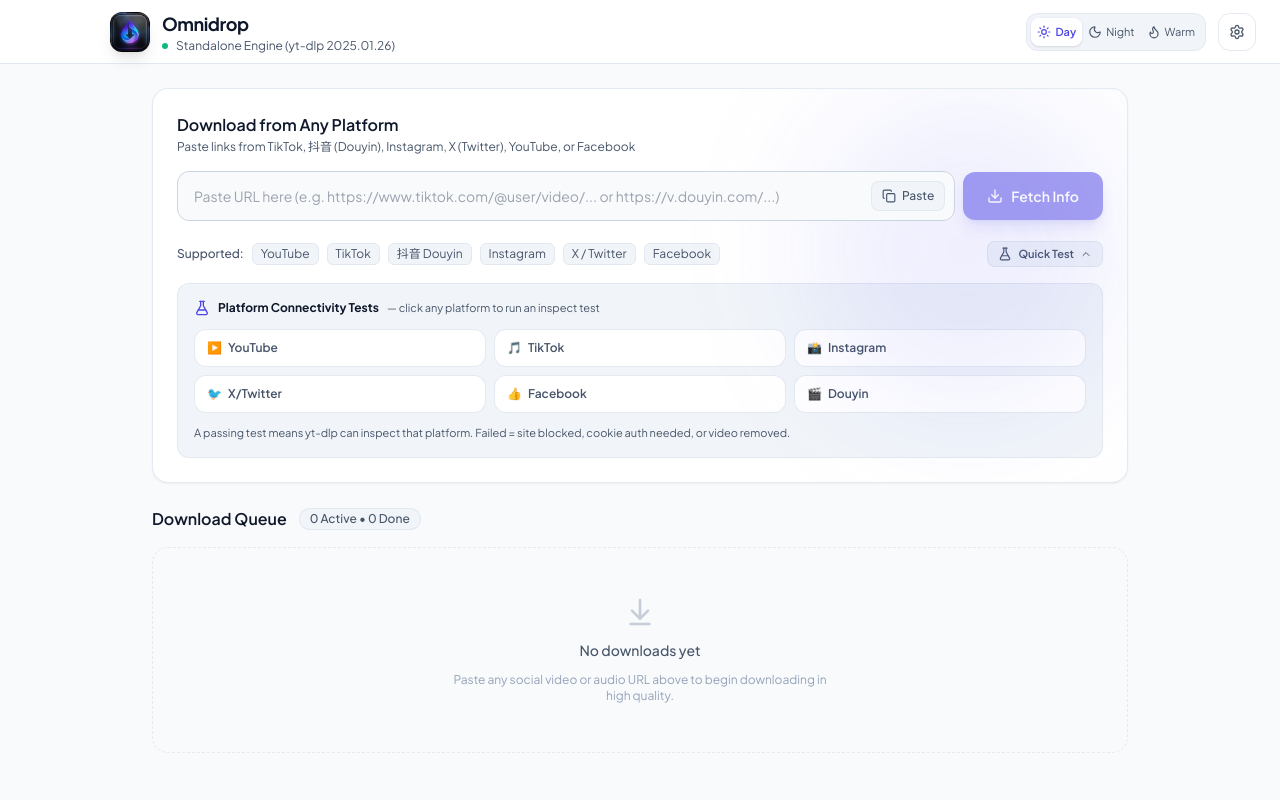
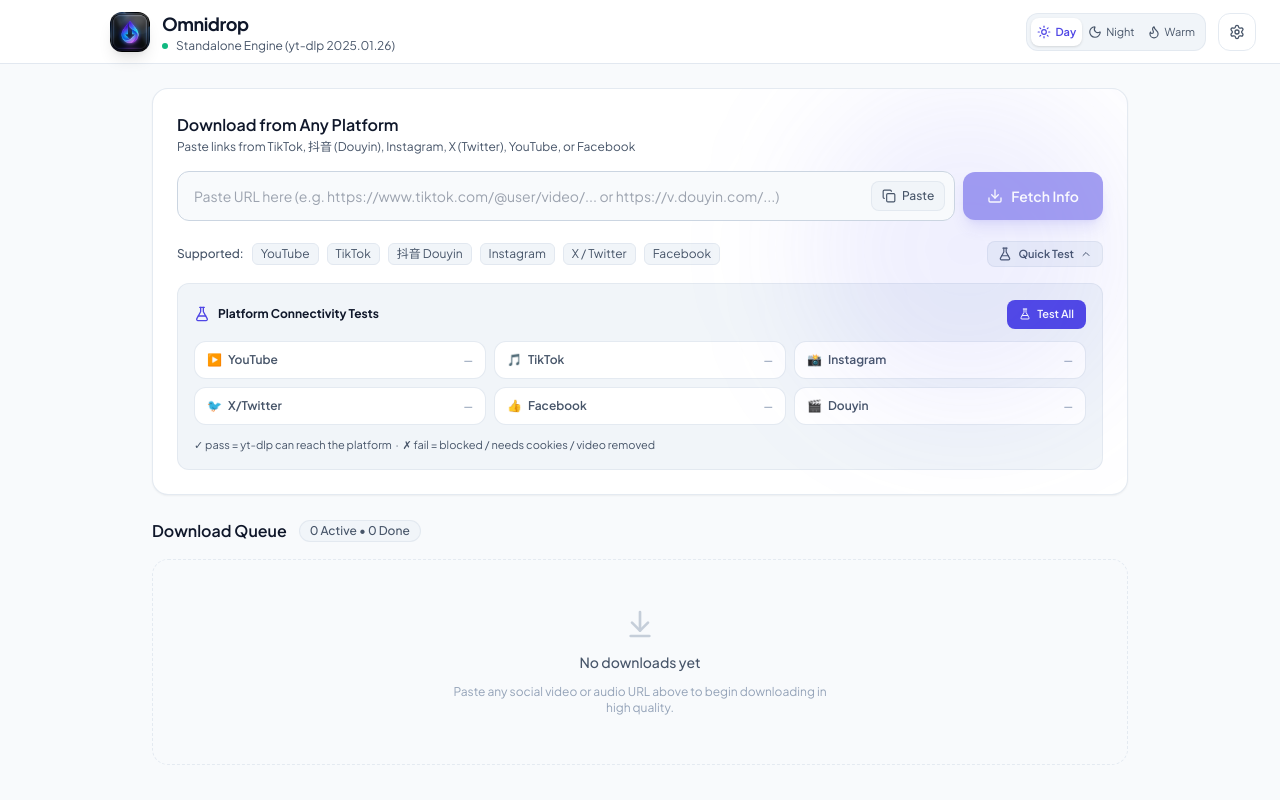
Before and after one commit to billy1030/downloader, a React (Vite) app in the folder frontend/: page / in a window 1280 px wide. Both pictures are taken after a click on the button "Quick Test". Built offline with nearby package versions, Linux system fonts and the light colour scheme.

Commit message:
feat(ui): one-click Test All button runs all platform tests in parallel

```diff
--- a/frontend/src/App.tsx
+++ b/frontend/src/App.tsx
@@ -168,16 +168,21 @@
   };
 
   const handlePlatformTest = async (sample: typeof PLATFORM_SAMPLES[0]) => {
-    setUrlInput(sample.url);
     setTestStatuses(prev => ({ ...prev, [sample.id]: 'loading' }));
     try {
-      const info = await bridge.inspectURL(sample.url);
+      await bridge.inspectURL(sample.url);
       setTestStatuses(prev => ({ ...prev, [sample.id]: 'pass' }));
-      setInspectModal(info);
-      setSelectedFormat(info.best_quality || 'best');
     } catch {
       setTestStatuses(prev => ({ ...prev, [sample.id]: 'fail' }));
     }
+  };
+
+  const handleTestAll = () => {
+    // Reset all to loading then fire in parallel
+    const init: Record<string, TestStatus> = {};
+    PLATFORM_SAMPLES.forEach(s => { init[s.id] = 'loading'; });
+    setTestStatuses(init);
+    PLATFORM_SAMPLES.forEach(s => handlePlatformTest(s));
   };
 
   const handleUpdateEngine = async () => {
@@ -345,43 +350,53 @@
             {/* ── Quick Test Panel ── */}
             {showTests && (
               <div className={`mt-3 p-4 rounded-xl border ${t.cardBorder} ${t.bgSubtle} space-y-3`}>
-                <div className="flex items-center gap-2">
-                  <FlaskConical className={`w-4 h-4 ${t.accent}`} />
-                  <span className={`text-xs font-bold ${t.textPrimary}`}>Platform Connectivity Tests</span>
-                  <span className={`text-[11px] ${t.textSecondary}`}>— click any platform to run an inspect test</span>
+                <div className="flex items-center justify-between gap-2">
+                  <div className="flex items-center gap-2">
+                    <FlaskConical className={`w-4 h-4 ${t.accent}`} />
+                    <span className={`text-xs font-bold ${t.textPrimary}`}>Platform Connectivity Tests</span>
+                  </div>
+                  <button
+                    onClick={handleTestAll}
+                    disabled={Object.values(testStatuses).some(s => s === 'loading')}
+                    className={`flex items-center gap-1.5 px-3 py-1.5 rounded-lg ${t.brandBtn} text-[11px] font-semibold transition disabled:opacity-50 disabled:cursor-wait shrink-0`}
+                  >
+                    {Object.values(testStatuses).some(s => s === 'loading')
+                      ? <><RefreshCw className="w-3 h-3 animate-spin" /> Testing…</>
+                      : <><FlaskConical className="w-3 h-3" /> Test All</>}
+                  </button>
                 </div>
                 <div className="grid grid-cols-2 sm:grid-cols-3 gap-2">
                   {PLATFORM_SAMPLES.map(sample => {
                     const status = testStatuses[sample.id] ?? 'idle';
                     return (
-                      <button
+                      <div
                         key={sample.id}
-                        onClick={() => handlePlatformTest(sample)}
-                        disabled={status === 'loading'}
-                        className={`flex items-center justify-between gap-2 px-3 py-2.5 rounded-xl border text-xs font-semibold transition ${
+                        className={`flex items-center justify-between gap-2 px-3 py-2.5 rounded-xl border text-xs font-semibold ${
                           status === 'pass'
                             ? 'border-emerald-400 bg-emerald-500/10 text-emerald-600'
                             : status === 'fail'
                             ? 'border-rose-400 bg-rose-500/10 text-rose-600'
-                            : `${t.cardBorder} ${t.card} ${t.textSecondary} hover:${t.textPrimary}`
-                        } disabled:opacity-60 disabled:cursor-wait`}
-                        title={sample.url}
+                            : status === 'loading'
+                            ? `${t.cardBorder} ${t.card} ${t.textMuted}`
+                            : `${t.cardBorder} ${t.card} ${t.textSecondary}`
+                        }`}
                       >
                         <span className="flex items-center gap-1.5">
                           <span>{sample.emoji}</span>
                           <span>{sample.label}</span>
                         </span>
                         <span className="ml-auto shrink-0">
+                          {status === 'idle'    && <span className={`text-[10px] ${t.textMuted}`}>—</span>}
                           {status === 'loading' && <RefreshCw className="w-3.5 h-3.5 animate-spin" />}
                           {status === 'pass'    && <CheckCircle2 className="w-3.5 h-3.5" />}
                           {status === 'fail'    && <AlertCircle className="w-3.5 h-3.5" />}
                         </span>
-                      </button>
+                      </div>
                     );
                   })}
                 </div>
                 <p className={`text-[11px] ${t.textSecondary}`}>
-                  A passing test means yt-dlp can inspect that platform. Failed = site blocked, cookie auth needed, or video removed.
+                  ✓ pass = yt-dlp can reach the platform &nbsp;·&nbsp; ✗ fail = blocked / needs cookies / video removed
                 </p>
               </div>
             )}
```
